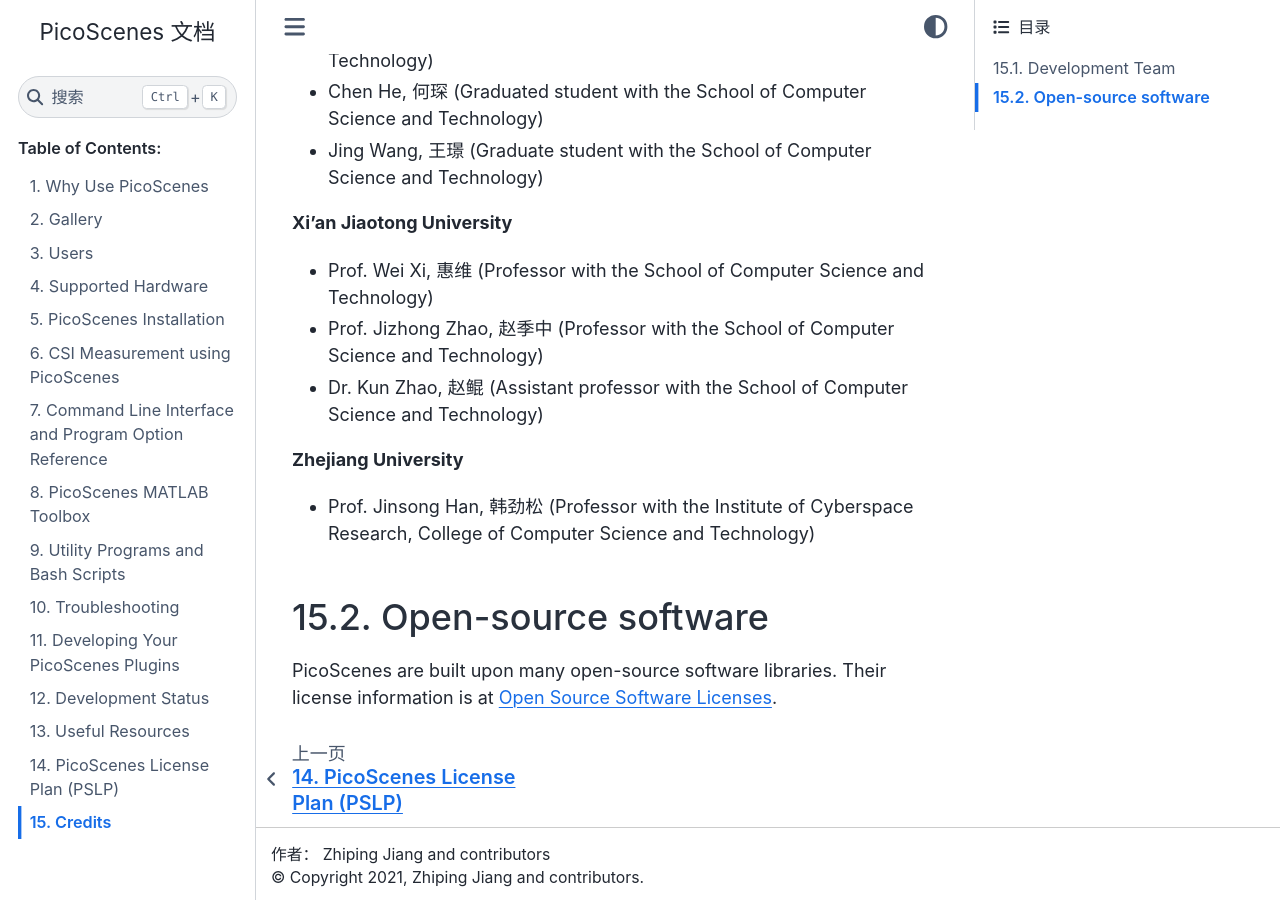
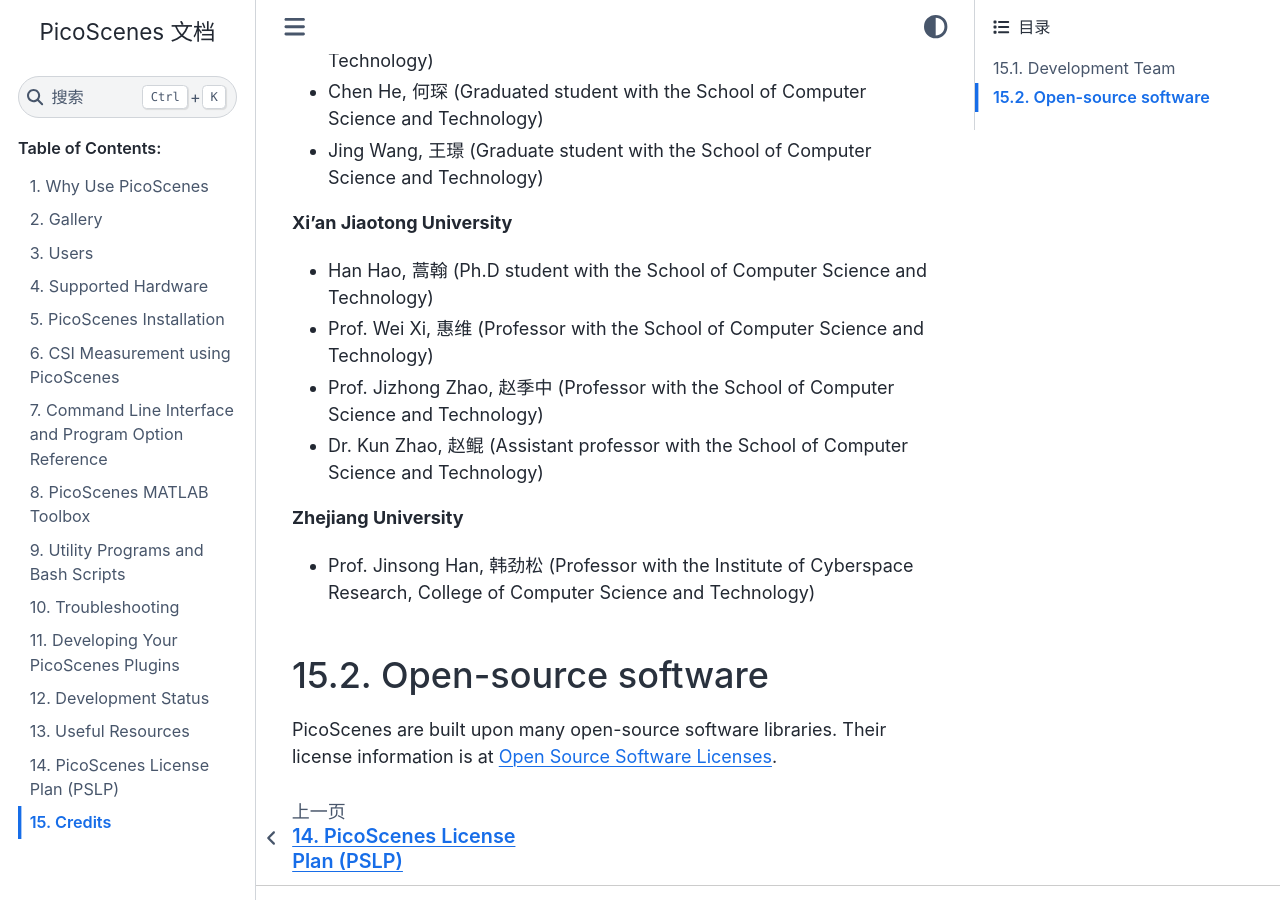
Before and after one commit to wifisensing/PicoScenes-Manual, a Sphinx documentation site: the page built from source/credits.rst, in a window 1280 px wide and 900 px high, scrolled down 954 px. Built offline with Sphinx 7.4.7 and the Sphinx Book theme 1.1.4, drawn with Linux system fonts in a browser that asks for light colours.

Commit message:
update credits

```diff
--- a/source/credits.rst
+++ b/source/credits.rst
@@ -38,6 +38,7 @@
 
 **Xi'an Jiaotong University**
 
+- Han Hao, 蒿翰 (Ph.D student with the School of Computer Science and Technology)
 - Prof. Wei Xi, 惠维 (Professor with the School of Computer Science and Technology)
 - Prof. Jizhong Zhao, 赵季中 (Professor with the School of Computer Science and Technology)
 - Dr. Kun Zhao, 赵鲲 (Assistant professor with the School of Computer Science and Technology)
```
